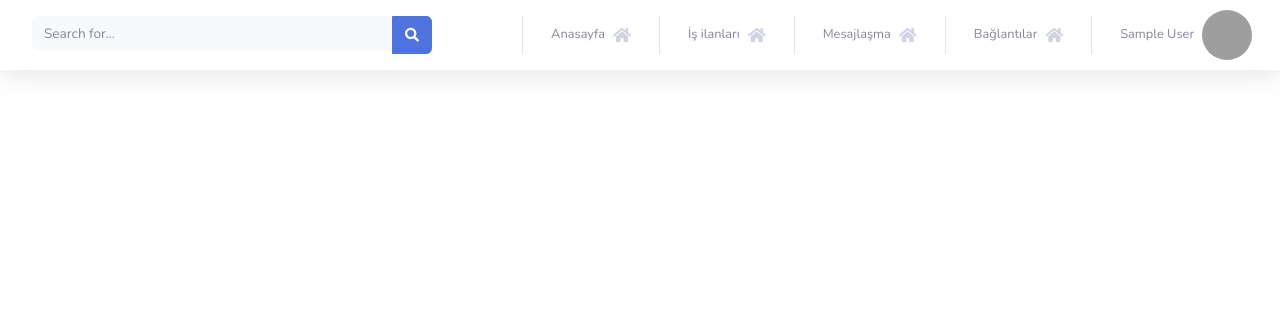
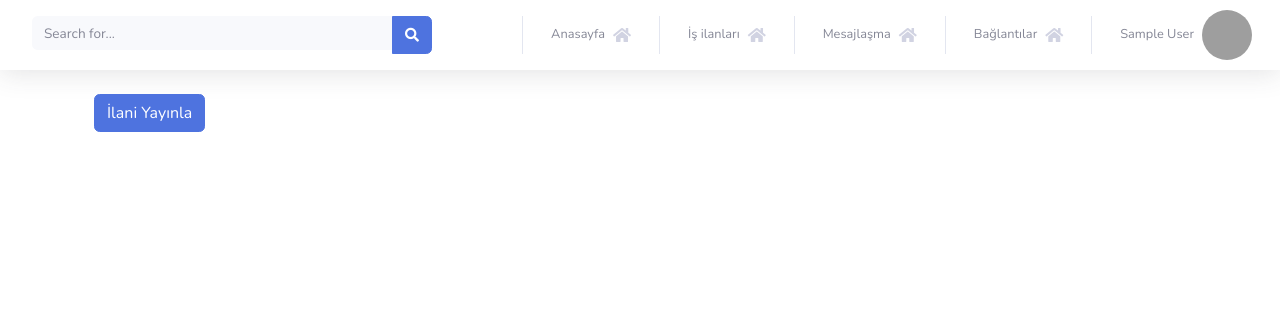
Before and after one commit to Redwoodcutter/SnProject, a CodeIgniter app: page /SnProject/index.php/jobs/job_picture_status in a window 1280 px wide. Shown: the top 330 px of the page. Run offline with CodeIgniter, Linux system fonts and the light colour scheme; the visitor is signed in with stand-in values (Sample User, id 1); data comes from the database, SQL or seed files in the repository; some libraries are stand-ins or nearby versions; grey boxes are pictures that could not be loaded.

Commit message:
Jobs page Update // Creating to Share

```diff
--- a/application/controllers/Jobs.php
+++ b/application/controllers/Jobs.php
@@ -93,10 +93,19 @@ class Jobs extends CI_Controller {
                 }
         }
          public function job_picture_status(){
-
-            $this->load->view('jobs_share');
+            $query=$this->db->query("SELECT * FROM jobs WHERE sender_id=".$this->session->Member_session['Id']." ORDER BY id DESC LIMIT 1");
+            $data["veriler"]=$query->result();
+            $this->load->view('jobs_share',$data);
+        }
+         public function job_picture_status_save($id){
+             $data=array(
+                'status'=> $this->input->post('Status')
+                );
+             $this->Database_Model->update_data("jobs",$data,$id);
+              redirect(base_url().'Home');
         }
 
 
 
+
         }
--- a/application/views/jobs_share.php
+++ b/application/views/jobs_share.php
@@ -2,7 +2,19 @@
     $this->load->view('_header');
     $this->load->view('_navbar');
 ?>
+<div class="container">
 
+    <div class="row">
+           <div class="col-lg-6">
+
+            <form method="post" action="<?=base_url()?>Jobs/job_picture_status_save/<?=$veriler[0]->id?>">
+               <input type="text" hidden class="form-control" placeholder="Country" aria-label="Country" aria-describedby="Country" name="Status" value="1">
+                <button type="submit" class="btn btn-primary">İlani Yayınla</button>
+            </form>
+        </div>
+
+    </div>
+</div>
 
 <?php
     $this->load->view('_footer');
```
Also changed, not shown: upload/IMG_23815.jpg (deleted), upload/IMG_238151.jpg (deleted), upload/SWOT.jpg (added), upload/hyundai-logo-handshake10.jpg (deleted), upload/hyundai-logo-handshake11.jpg (deleted), upload/hyundai-logo-handshake4.jpg (deleted), upload/hyundai-logo-handshake5.jpg (deleted), upload/hyundai-logo-handshake6.jpg (deleted), upload/hyundai-logo-handshake7.jpg (deleted), upload/hyundai-logo-handshake8.jpg (deleted), upload/hyundai-logo-handshake9.jpg (deleted).
